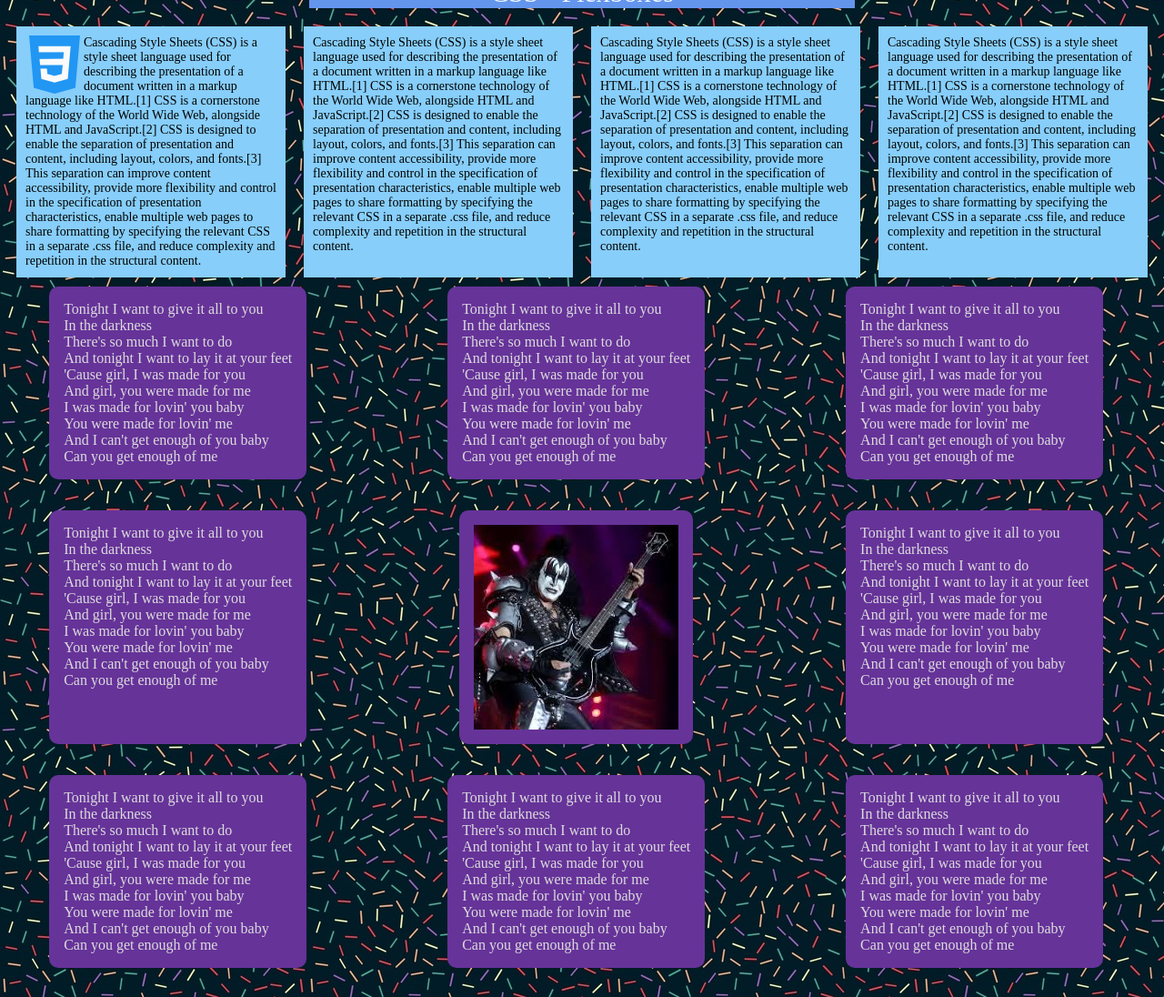
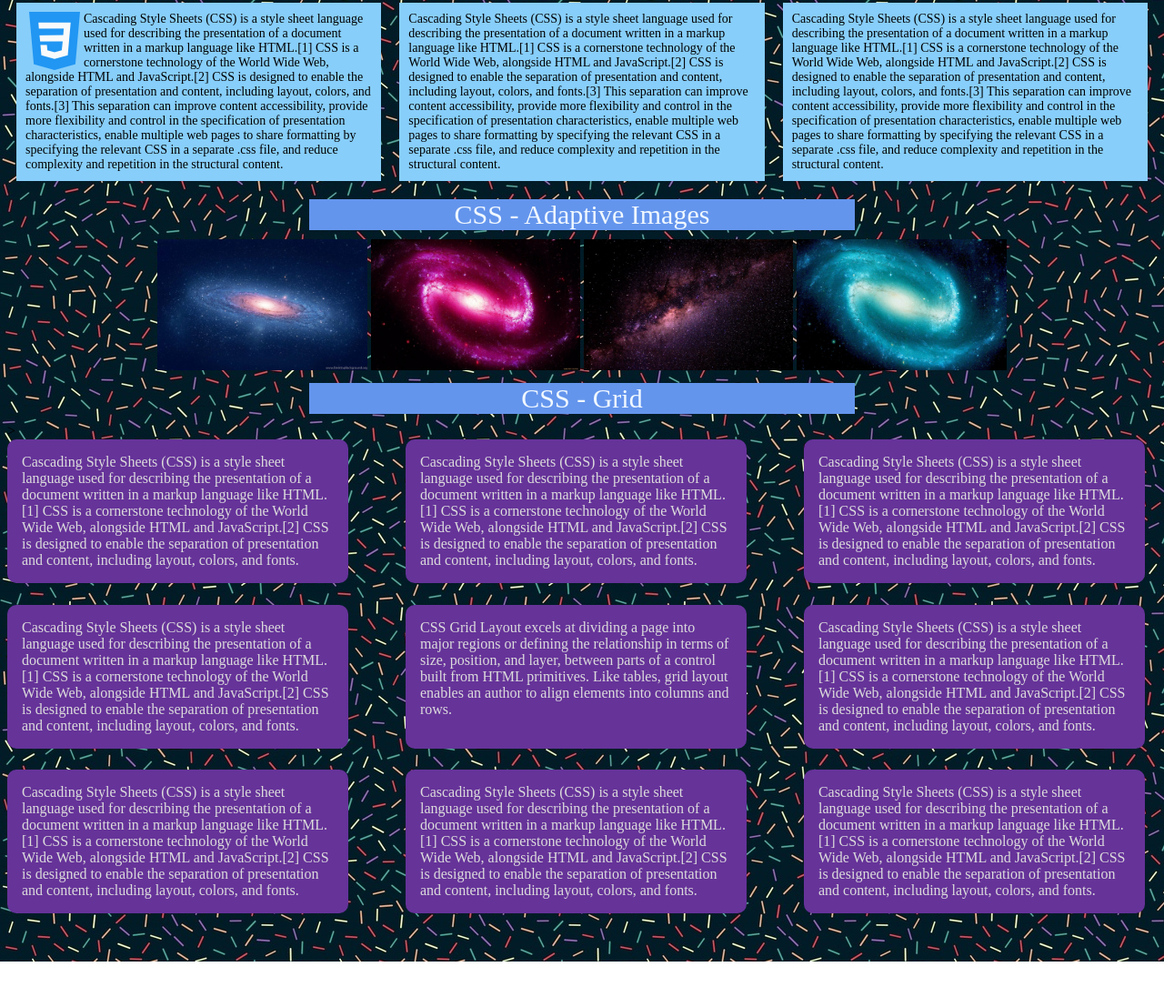
Before and after one commit to EnotikPoloskyn/EnotikPoloskyn.github.io, a plain HTML site: page index.html in a window 1280 px wide. Shown: the part 61-1157 px from the top of the page at 91% size. After the commit the page ends 1118 px from the top, so only its background shows below. Drawn offline with Linux system fonts and the light colour scheme.

Commit message:
Add files via upload

```diff
--- a/index.html
+++ b/index.html
@@ -7,15 +7,12 @@
     <link rel="stylesheet" href="Styles/Styles.css">
     <link rel="stylesheet" href="Styles/Media.css" type="text/css">
 </head>
-<>
 <div class="header">
     CSS - Flexboxes
 </div>
 <div class="Flexbox">
     <div class="FlexboxItem">
-        <div class="cssImage">
-            <img src="Images/Css.png">
-        </div>
+        <img class="cssImage" src="Images/Css.png">
         Cascading Style Sheets (CSS) is a style sheet language used for describing the presentation of a document written in a markup language like HTML.[1] CSS is a cornerstone technology of the World Wide Web, alongside HTML and JavaScript.[2]
 
         CSS is designed to enable the separation of presentation and content, including layout, colors, and fonts.[3] This separation can improve content accessibility, provide more flexibility and control in the specification of presentation characteristics, enable multiple web pages to share formatting by specifying the relevant CSS in a separate .css file, and reduce complexity and repetition in the structural content.
@@ -30,101 +27,49 @@
 
         CSS is designed to enable the separation of presentation and content, including layout, colors, and fonts.[3] This separation can improve content accessibility, provide more flexibility and control in the specification of presentation characteristics, enable multiple web pages to share formatting by specifying the relevant CSS in a separate .css file, and reduce complexity and repetition in the structural content.
     </div>
-    <div class="FlexboxItem">
+
+</div>
+<div class="ImgContainer">
+    <div class="header">CSS - Adaptive Images</div>
+    <img class="Image" src="Images/galaxy1.jpg" width="960" height="640">
+    <img class="Image" src="Images/galaxy2.jpg" width="960" height="640">
+    <img class="Image" src="Images/galaxy3.jpg" width="960" height="640">
+    <img class="Image" src="Images/galaxy4.jpg" width="960" height="640">
+</div>
+<div class="header" >CSS - Grid</div>>
+<div class="Grid">
+    <div class="GridItem">
         Cascading Style Sheets (CSS) is a style sheet language used for describing the presentation of a document written in a markup language like HTML.[1] CSS is a cornerstone technology of the World Wide Web, alongside HTML and JavaScript.[2]
 
-        CSS is designed to enable the separation of presentation and content, including layout, colors, and fonts.[3] This separation can improve content accessibility, provide more flexibility and control in the specification of presentation characteristics, enable multiple web pages to share formatting by specifying the relevant CSS in a separate .css file, and reduce complexity and repetition in the structural content.
+        CSS is designed to enable the separation of presentation and content, including layout, colors, and fonts.
+</div>
+    <div class="GridItem"> Cascading Style Sheets (CSS) is a style sheet language used for describing the presentation of a document written in a markup language like HTML.[1] CSS is a cornerstone technology of the World Wide Web, alongside HTML and JavaScript.[2]
+
+        CSS is designed to enable the separation of presentation and content, including layout, colors, and fonts.</div>
+    <div class="GridItem"> Cascading Style Sheets (CSS) is a style sheet language used for describing the presentation of a document written in a markup language like HTML.[1] CSS is a cornerstone technology of the World Wide Web, alongside HTML and JavaScript.[2]
+
+        CSS is designed to enable the separation of presentation and content, including layout, colors, and fonts.</div>
+    <div class="GridItem"> Cascading Style Sheets (CSS) is a style sheet language used for describing the presentation of a document written in a markup language like HTML.[1] CSS is a cornerstone technology of the World Wide Web, alongside HTML and JavaScript.[2]
+
+        CSS is designed to enable the separation of presentation and content, including layout, colors, and fonts.</div>
+    <div class="GridItem">
+        CSS Grid Layout excels at dividing a page into major regions or defining the relationship in terms of size, position, and layer, between parts of a control built from HTML primitives.
+
+        Like tables, grid layout enables an author to align elements into columns and rows.
     </div>
-</div>
+    <div class="GridItem"> Cascading Style Sheets (CSS) is a style sheet language used for describing the presentation of a document written in a markup language like HTML.[1] CSS is a cornerstone technology of the World Wide Web, alongside HTML and JavaScript.[2]
 
-<div class="Grid">
+        CSS is designed to enable the separation of presentation and content, including layout, colors, and fonts.</div>
+    <div class="GridItem"> Cascading Style Sheets (CSS) is a style sheet language used for describing the presentation of a document written in a markup language like HTML.[1] CSS is a cornerstone technology of the World Wide Web, alongside HTML and JavaScript.[2]
 
+        CSS is designed to enable the separation of presentation and content, including layout, colors, and fonts.</div>
+    <div class="GridItem"> Cascading Style Sheets (CSS) is a style sheet language used for describing the presentation of a document written in a markup language like HTML.[1] CSS is a cornerstone technology of the World Wide Web, alongside HTML and JavaScript.[2]
+
+        CSS is designed to enable the separation of presentation and content, including layout, colors, and fonts.</div>
     <div class="GridItem">
-        Tonight I want to give it all to you<br>
-        In the darkness<br>
-        There's so much I want to do<br>
-        And tonight I want to lay it at your feet<br>
-        'Cause girl, I was made for you<br>
-        And girl, you were made for me<br>
-        I was made for lovin' you baby<br>
-        You were made for lovin' me<br>
-        And I can't get enough of you baby<br>
-        Can you get enough of me<br>
-</div>
-    <div class="GridItem">Tonight I want to give it all to you<br>
-        In the darkness<br>
-        There's so much I want to do<br>
-        And tonight I want to lay it at your feet<br>
-        'Cause girl, I was made for you<br>
-        And girl, you were made for me<br>
-        I was made for lovin' you baby<br>
-        You were made for lovin' me<br>
-        And I can't get enough of you baby<br>
-        Can you get enough of me<br></div>
-    <div class="GridItem">Tonight I want to give it all to you<br>
-        In the darkness<br>
-        There's so much I want to do<br>
-        And tonight I want to lay it at your feet<br>
-        'Cause girl, I was made for you<br>
-        And girl, you were made for me<br>
-        I was made for lovin' you baby<br>
-        You were made for lovin' me<br>
-        And I can't get enough of you baby<br>
-        Can you get enough of me<br></div>
-    <div class="GridItem">Tonight I want to give it all to you<br>
-        In the darkness<br>
-        There's so much I want to do<br>
-        And tonight I want to lay it at your feet<br>
-        'Cause girl, I was made for you<br>
-        And girl, you were made for me<br>
-        I was made for lovin' you baby<br>
-        You were made for lovin' me<br>
-        And I can't get enough of you baby<br>
-        Can you get enough of me<br></div>
-    <div class="GridItem">
-        <img src="Images/img2.jpg">
-    </div>
-    <div class="GridItem">Tonight I want to give it all to you<br>
-        In the darkness<br>
-        There's so much I want to do<br>
-        And tonight I want to lay it at your feet<br>
-        'Cause girl, I was made for you<br>
-        And girl, you were made for me<br>
-        I was made for lovin' you baby<br>
-        You were made for lovin' me<br>
-        And I can't get enough of you baby<br>
-        Can you get enough of me<br></div>
-    <div class="GridItem">Tonight I want to give it all to you<br>
-        In the darkness<br>
-        There's so much I want to do<br>
-        And tonight I want to lay it at your feet<br>
-        'Cause girl, I was made for you<br>
-        And girl, you were made for me<br>
-        I was made for lovin' you baby<br>
-        You were made for lovin' me<br>
-        And I can't get enough of you baby<br>
-        Can you get enough of me<br></div>
-    <div class="GridItem">Tonight I want to give it all to you<br>
-        In the darkness<br>
-        There's so much I want to do<br>
-        And tonight I want to lay it at your feet<br>
-        'Cause girl, I was made for you<br>
-        And girl, you were made for me<br>
-        I was made for lovin' you baby<br>
-        You were made for lovin' me<br>
-        And I can't get enough of you baby<br>
-        Can you get enough of me<br></div>
-    <div class="GridItem">
-        Tonight I want to give it all to you<br>
-        In the darkness<br>
-        There's so much I want to do<br>
-        And tonight I want to lay it at your feet<br>
-        'Cause girl, I was made for you<br>
-        And girl, you were made for me<br>
-        I was made for lovin' you baby<br>
-        You were made for lovin' me<br>
-        And I can't get enough of you baby<br>
-        Can you get enough of me<br>
+        Cascading Style Sheets (CSS) is a style sheet language used for describing the presentation of a document written in a markup language like HTML.[1] CSS is a cornerstone technology of the World Wide Web, alongside HTML and JavaScript.[2]
+
+        CSS is designed to enable the separation of presentation and content, including layout, colors, and fonts.
     </div>
 </div>
 </body>
```
